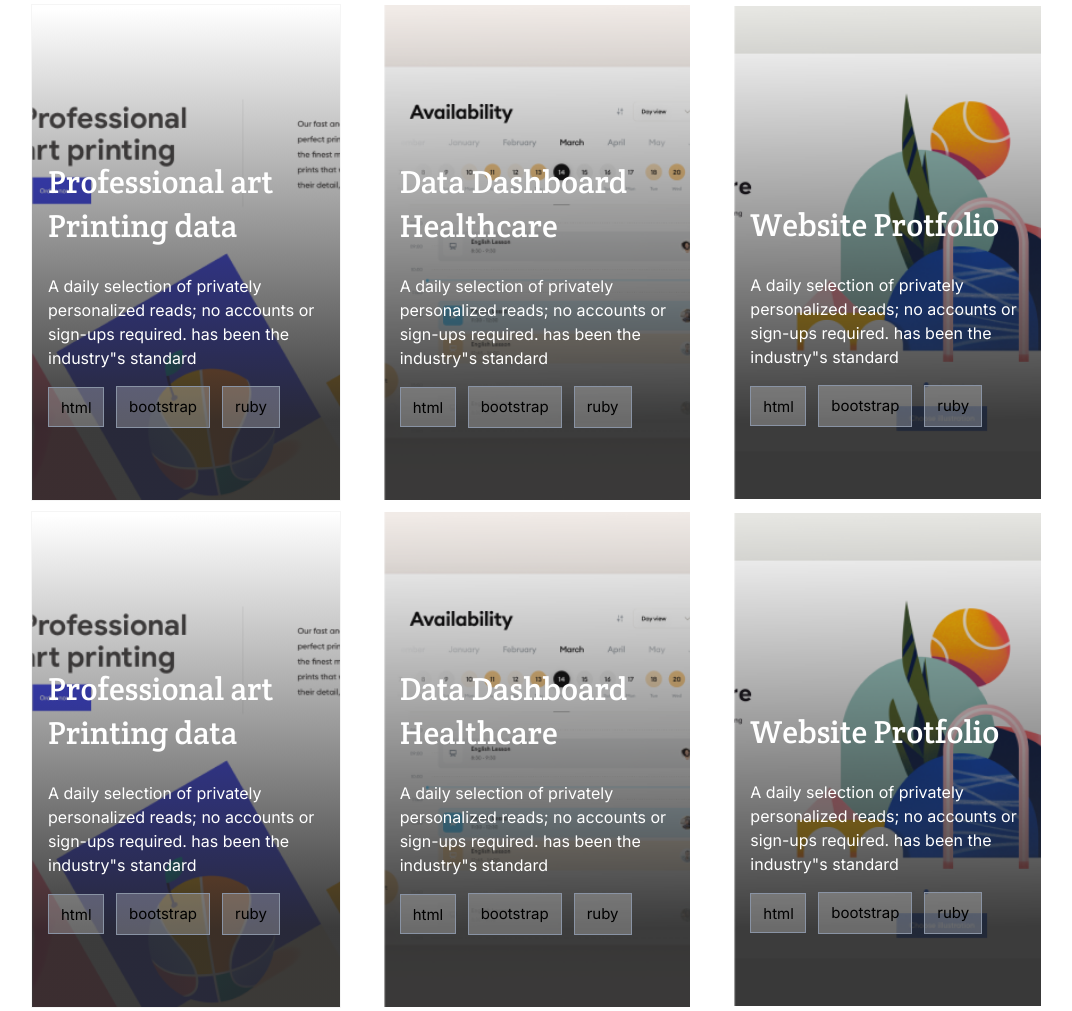
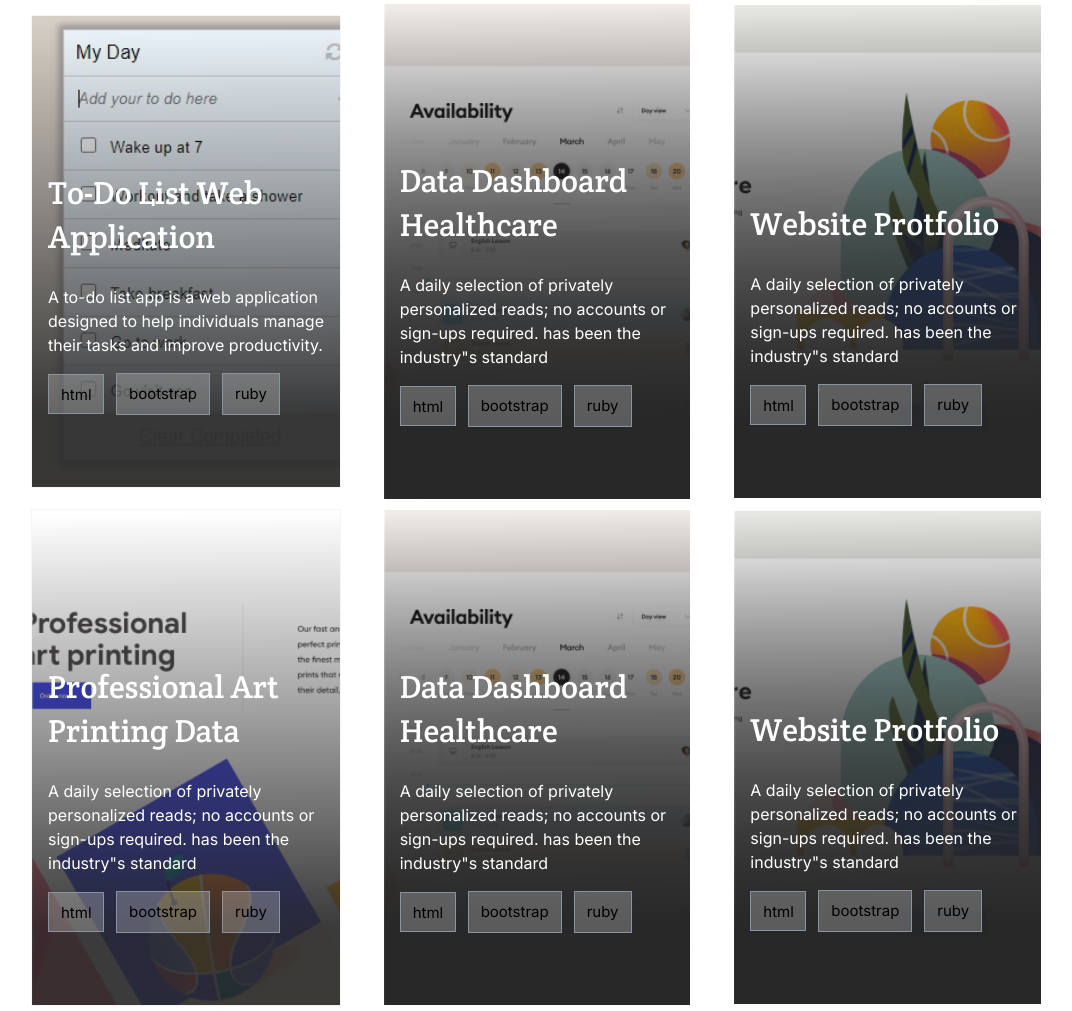
Before and after one commit to torobucci/My-Portfolio, a website: page index.html in a window 1280 px wide. Shown: the part 1384-2395 px from the top of the page, without its empty margins (87-1159 px from the left). Drawn offline with Linux system fonts and the light colour scheme; a web font is replaced by a local one.

Commit message:
add to do list project

```diff
--- a/index.js
+++ b/index.js
@@ -17,9 +17,9 @@ menuToggleAnchor.addEventListener('click', () => {
 
 const projects = [
   {
-    name: 'Professional art Printing data',
-    description: 'A daily selection of privately personalized reads; no accounts or sign-ups required. has been the industry"s standard',
-    'featured image': './images-desktop/card-works1.png',
+    name: 'To-Do List Web Application',
+    description: 'A to-do list app is a web application designed to help individuals manage their tasks and improve productivity.',
+    'featured image': "url('./images-desktop/to-do project.jpg')",
     technologies: ['html', 'bootstrap', 'ruby'],
     'link to live version': 'https://torobucci.github.io/Portfolio-finish-mobile-version/',
     'link to source': 'https://github.com/torobucci/Portfolio-finish-mobile-version',
@@ -29,7 +29,7 @@ const projects = [
   {
     name: 'Data Dashboard Healthcare',
     description: 'A daily selection of privately personalized reads; no accounts or sign-ups required. has been the industry"s standard',
-    'featured image': './images-desktop/card-works2.png',
+    'featured image': "url('./images-desktop/card-works2.png')",
     technologies: ['html', 'bootstrap', 'ruby'],
     'link to live version': 'https://torobucci.github.io/Portfolio-finish-mobile-version/',
     'link to source': 'https://github.com/torobucci/Portfolio-finish-mobile-version',
@@ -38,16 +38,16 @@ const projects = [
   {
     name: 'Website Protfolio',
     description: 'A daily selection of privately personalized reads; no accounts or sign-ups required. has been the industry"s standard',
-    'featured image': './images-desktop/card-works2.png',
+    'featured image': "url('./images-desktop/card-works3.png')",
     technologies: ['html', 'bootstrap', 'ruby'],
     'link to live version': 'https://torobucci.github.io/Portfolio-finish-mobile-version/',
     'link to source': 'https://github.com/torobucci/Portfolio-finish-mobile-version',
     'card work class': 'card-works3',
   },
   {
-    name: 'Professional art Printing data',
+    name: 'Professional Art Printing Data',
     description: 'A daily selection of privately personalized reads; no accounts or sign-ups required. has been the industry"s standard',
-    'featured image': './images-desktop/card-works1.png',
+    'featured image': "url('./images-desktop/card-works1.png')",
     technologies: ['html', 'bootstrap', 'ruby'],
     'link to live version': 'https://torobucci.github.io/Portfolio-finish-mobile-version/',
     'link to source': 'https://github.com/torobucci/Portfolio-finish-mobile-version',
@@ -56,7 +56,7 @@ const projects = [
   {
     name: 'Data Dashboard Healthcare',
     description: 'A daily selection of privately personalized reads; no accounts or sign-ups required. has been the industry"s standard',
-    'featured image': './images-desktop/card-works2.png',
+    'featured image': "url('./images-desktop/card-works2.png')",
     technologies: ['html', 'bootstrap', 'ruby'],
     'link to live version': 'https://torobucci.github.io/Portfolio-finish-mobile-version/',
     'link to source': 'https://github.com/torobucci/Portfolio-finish-mobile-version',
@@ -65,7 +65,7 @@ const projects = [
   {
     name: 'Website Protfolio',
     description: 'A daily selection of privately personalized reads; no accounts or sign-ups required. has been the industry"s standard',
-    'featured image': './images-desktop/card-works2.png',
+    'featured image': "url('./images-desktop/card-works3.png')",
     technologies: ['html-tag', 'bootstrap-tag', 'ruby-tag'],
     'link to live version': 'https://torobucci.github.io/Portfolio-finish-mobile-version/',
     'link to source': 'https://github.com/torobucci/Portfolio-finish-mobile-version',
@@ -77,6 +77,7 @@ const grid1 = document.querySelector('.grid-container1');
 for (let i = 0; i < projects.length; i += 1) {
   const cardwork = document.createElement('div');
   cardwork.className = projects[i]['card work class'];
+  cardwork.style.backgroundImage = 'linear-gradient(179.35deg, rgba(38, 38, 38, 0) 0.85%, rgba(38, 38, 38, 0.9) 84%),'+ projects[i]['featured image'];
   grid1.appendChild(cardwork);
   const frame43 = document.createElement('div');
   frame43.className = 'frame43-right-block flex';
@@ -128,12 +129,12 @@ const projects2 = [
     'card work class': 'card-works1',
   },
   {
-    name: 'Professional art Printing data',
-    description: 'A daily selection of privately personalized reads; no accounts or sign-ups required. has been the industry"s standard',
-    'featured image': './images-desktop/card-works1.png',
+    name: 'To-Do List Web Application',
+    description: 'A to-do list app is a web application designed to help individuals manage their tasks and improve productivity.The app typically allows users to add ,remove and track progress towards list items completion.',
+    'featured image': './images-desktop/To-Do-List-1.jpg',
     technologies: ['html', 'bootstrap', 'ruby'],
-    'link to live version': 'https://torobucci.github.io/Portfolio-finish-mobile-version/',
-    'link to source': 'https://github.com/torobucci/Portfolio-finish-mobile-version',
+    'link to live version': 'https://torobucci.github.io/To-Do-List/dist',
+    'link to source': 'https://github.com/torobucci/To-Do-List',
     'li class': ['html-tag', 'bootstrap-tag', 'ruby-tag'],
     'card work class': 'card-works1',
   },
@@ -200,16 +201,16 @@ seeProject.forEach((el, i) => {
           </ul>
       </div>
       <div class="popup-content">
-          <img id="snapshot-portfolio" src="./images/Snapshoot Portfolio.png" alt="Snapshoot Portfolio">
+          <img id="snapshot-portfolio" src=${projects2[i]['featured image']} alt="Snapshoot Portfolio">
           <div class="popup-content-text flex">
               <p>${projects2[i].description}</p>
 
               <div class="popup-content-text-btn flex">
                   <button type="button" class="pop-btn flex"><a
-                          href="https://torobucci.github.io/Portfolio-finish-mobile-version/">See live</a><img
+                          href=${projects2[i]['link to live version']}>See live</a><img
                           src="./images-desktop/Icon-see live.svg" alt=""></button>
                   <button type="button" class="pop-btn"><a
-                          href="https://github.com/torobucci/Portfolio-finish-mobile-version">See source</a><img
+                          href=${projects2[i]['link to source']}>See source</a><img
                           src="./images-desktop/Icon-see-source.svg" alt=""></button>
 
               </div>
--- a/style.css
+++ b/style.css
@@ -324,7 +324,6 @@ header a {
 
 .card-works1:hover {
   cursor: grab;
-  background-image: url("./images-desktop/card-works1.png");
   transform: scale(1.05);
 }
 
@@ -346,7 +345,6 @@ header a {
 }
 
 .card-works2 {
-  background-image: url("./images-desktop/card-works2.png");
   background-repeat: no-repeat;
   background-size: cover;
   width: 90%;
@@ -363,7 +361,7 @@ header a {
 }
 
 .card-works3 {
-  background-image: url("./images-desktop/card-works3.png");
+
   background-repeat: no-repeat;
   background-size: cover;
   width: 90%;
```
Also changed, not shown: images-desktop/To-Do-List-1.jpg (added), images-desktop/to-do project.jpg (added).
